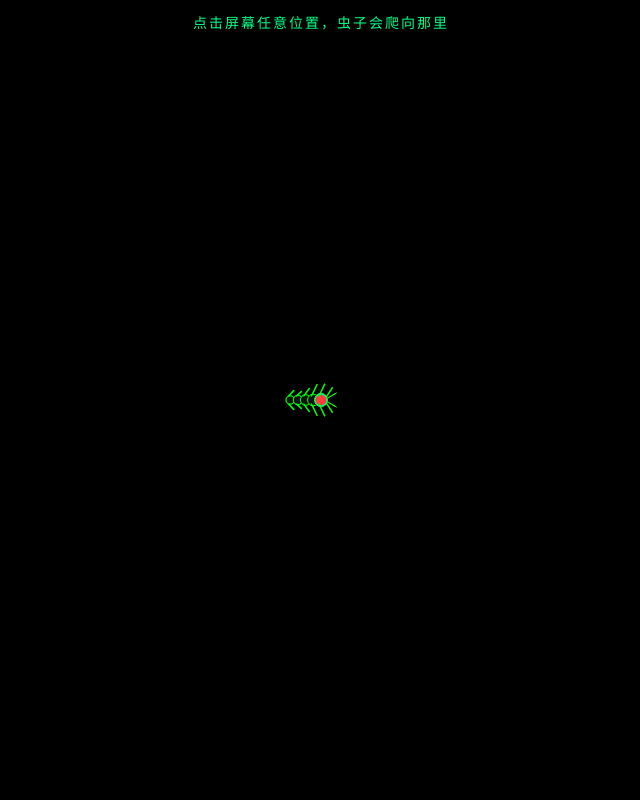
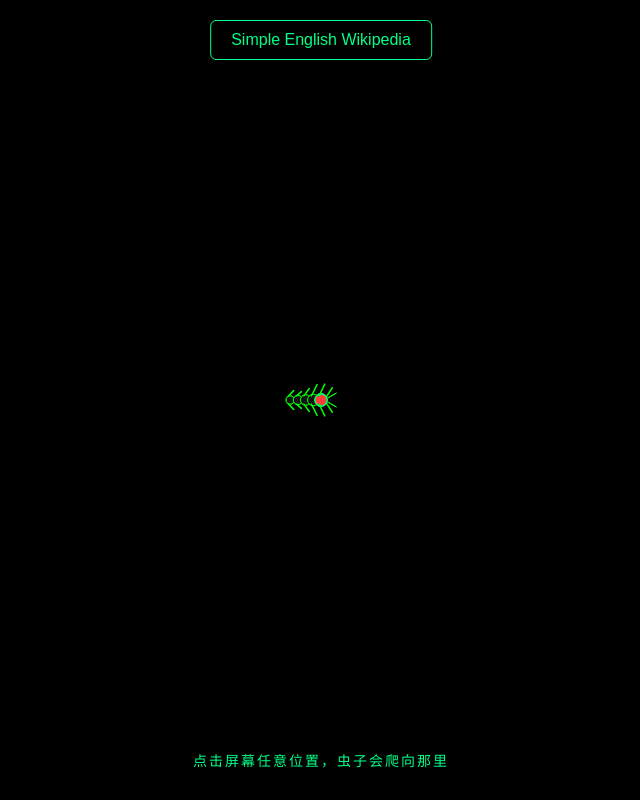
Before and after one commit to zyxwanyu0722-sketch/eag-shorts, a plain HTML site: page index.html in a window 1280 px wide. Shown: the whole page, without its empty margins (319-959 px from the left). Drawn offline with Linux system fonts and the light colour scheme.

Commit message:
更新爬着虫

```diff
--- a/index.html
+++ b/index.html
@@ -17,15 +17,31 @@
     height: 100vh;
     font-family: "Microsoft Yahei", sans-serif;
   }
-
+  .link-btn{
+    position:fixed;
+    z-index:10;
+    top:20px;
+    left:50%;
+    transform:translateX(-50%);
+    color:#00ff88;
+    border:1px solid #00ff88;
+    padding:10px 20px;
+    border-radius:6px;
+    text-decoration:none;
+    background:rgba(0,0,0,0.4);
+  }
+  .link-btn:hover{
+    background:#00ff88;
+    color:#000;
+  }
   #tip {
     position: fixed;
-    top: 12px;
+    bottom: 30px;
     left: 0;
     right: 0;
     text-align: center;
     color: #00ff88;
-    font-size: 14px;
+    font-size:14px;
     z-index: 10;
     letter-spacing: 2px;
     pointer-events: none;
@@ -41,7 +57,7 @@
 </style>
 </head>
 <body>
-
+<a class="link-btn" href="https://simple.wikipedia.org" target="_blank">Simple English Wikipedia</a>
 <div id="tip">点击屏幕任意位置，虫子会爬向那里</div>
 <canvas id="game"></canvas>
 
@@ -64,19 +80,17 @@ const bug = {
   targetX: 0,
   targetY: 0,
   angle: 0,
-  speed: 3.5,        // 移动速度
-  turnSpeed: 0.08,   // 转向速度
+  speed: 3.5,
+  turnSpeed: 0.08,
   legPhase: 0,
   size: 14
 };
 
-// 初始位置放中间
 bug.x = W / 2;
 bug.y = H / 2;
 bug.targetX = bug.x;
 bug.targetY = bug.y;
 
-// 点击设置目标点
 window.addEventListener("click", (e) => {
   bug.targetX = e.clientX;
   bug.targetY = e.clientY;
@@ -88,13 +102,11 @@ window.addEventListener("touchstart", (e) => {
   bug.targetY = t.clientY;
 }, { passive: true });
 
-// 画虫子：黑色身体 + 红色头 + 多足
 function drawBug() {
   const dx = bug.targetX - bug.x;
   const dy = bug.targetY - bug.y;
   const dist = Math.hypot(dx, dy);
 
-  // 朝向目标点
   if (dist > 1) {
     const targetAngle = Math.atan2(dy, dx);
     let diff = targetAngle - bug.angle;
@@ -103,7 +115,6 @@ function drawBug() {
     bug.angle += diff * bug.turnSpeed;
   }
 
-  // 向目标移动
   if (dist > 2) {
     bug.x += Math.cos(bug.angle) * bug.speed;
     bug.y += Math.sin(bug.angle) * bug.speed;
@@ -116,7 +127,6 @@ function drawBug() {
 
   const s = bug.size;
 
-  // 身体分节
   for (let i = 4; i >= 0; i--) {
     ctx.beginPath();
     ctx.arc(-i * s * 0.55, 0, s * (0.45 - i * 0.04), 0, Math.PI * 2);
@@ -127,7 +137,6 @@ function drawBug() {
     ctx.stroke();
   }
 
-  // 腿
   const legCount = 6;
   for (let i = 0; i < legCount; i++) {
     const segX = -i * s * 0.55 + s * 0.4;
@@ -146,7 +155,6 @@ function drawBug() {
     ctx.stroke();
   }
 
-  // 触角
   ctx.beginPath();
   ctx.moveTo(s * 0.5, s * 0.15);
   ctx.lineTo(s * 1.1, s * 0.5);
@@ -158,7 +166,6 @@ function drawBug() {
 
   ctx.restore();
 
-  // 目标点标记
   ctx.beginPath();
   ctx.arc(bug.targetX, bug.targetY, 6, 0, Math.PI * 2);
   ctx.strokeStyle = "rgba(0, 255, 136, 0.8)";
```
